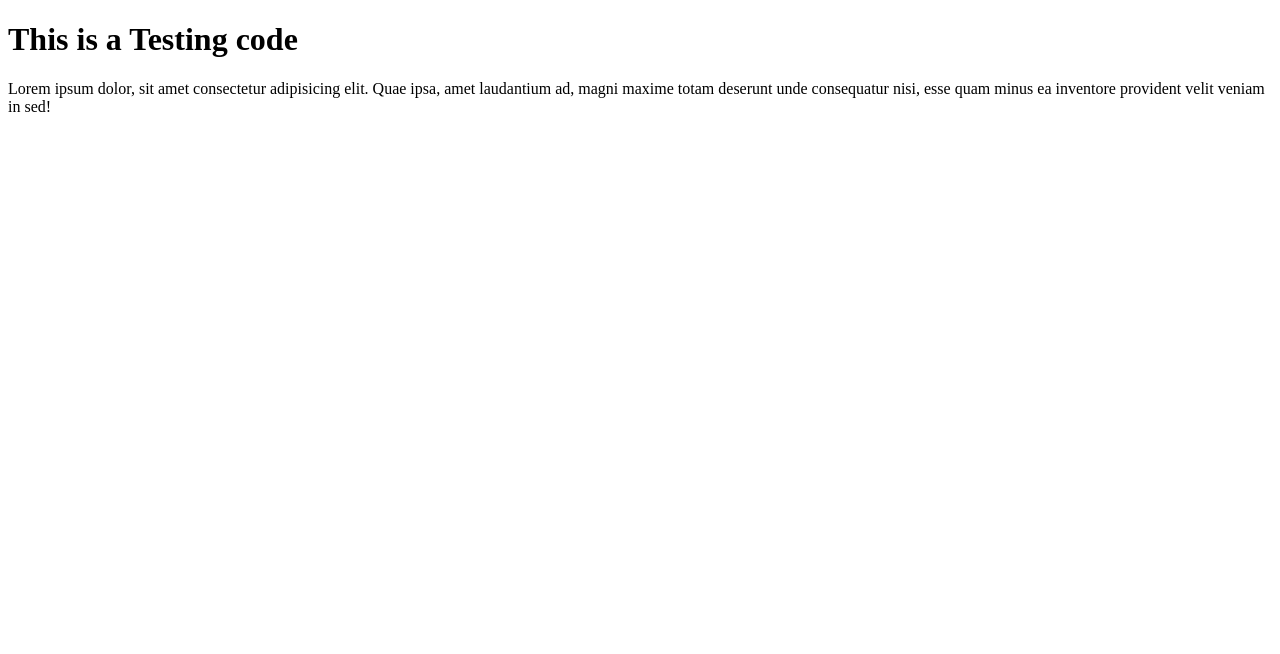
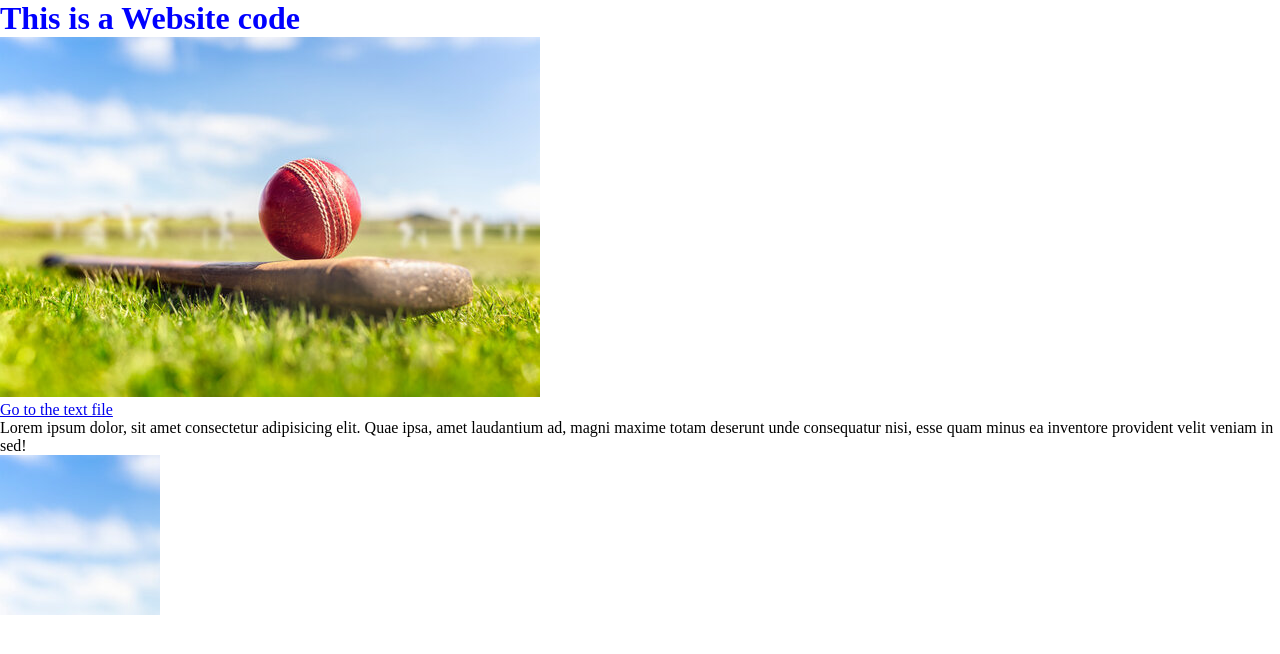
Before and after one commit to arslanashraf006/FastApi, a Python web app: template templates/home.html in a window 1280 px wide. Shown: the top 654 px of the page. Run offline with Jinja, Linux system fonts and the light colour scheme; the template is opened without the code that fills it, so the values that code supplies are empty.

Commit message:
Added : Templating -> accesing static files in templates and inseting css and javascript files

```diff
--- /dev/null
+++ b/static/script.js
@@ -0,0 +1 @@
+console.log( "this is fast api course." )
--- /dev/null
+++ b/static/style.css
@@ -0,0 +1,14 @@
+* {
+    margin: 0px;
+    padding: 0px;
+}
+
+h1 {
+    color: blue;
+}
+
+div {
+    background-image: url("/static/cricket.jpg");
+    height: 20vh;
+    width: 20vh;
+}
--- a/templates/home.html
+++ b/templates/home.html
@@ -4,15 +4,23 @@
 <head>
     <meta charset="UTF-8">
     <meta name="viewport" content="width=device-width, initial-scale=1.0">
-    <title>Wayout</title>
+    <title>Website</title>
+    <link rel="stylesheet" href="/static/style.css">
 </head>
 
 <body>
-    <h1>This is a Testing code</h1>
+    <h1>This is a Website code</h1>
+    <img src="/static/cricket.jpg" alt="no image found">
+    <br>
+    <a href="/static/index.txt">Go to the text file</a>
     <p>
         Lorem ipsum dolor, sit amet consectetur adipisicing elit. Quae ipsa, amet laudantium ad, magni maxime totam
         deserunt unde consequatur nisi, esse quam minus ea inventore provident velit veniam in sed!
     </p>
+    <div>
+
+    </div>
+    <script src="/static/script.js"></script>
 </body>
 
 </html>
```
